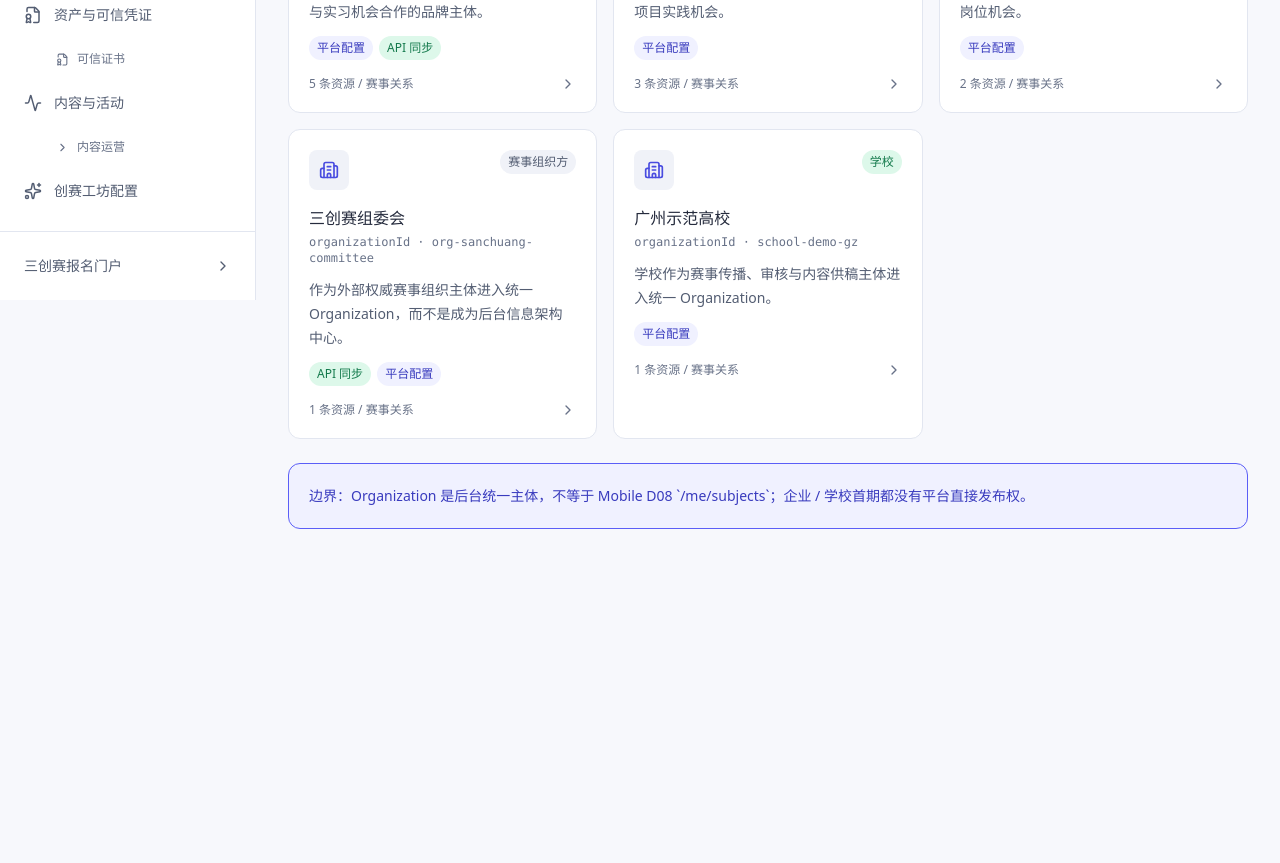
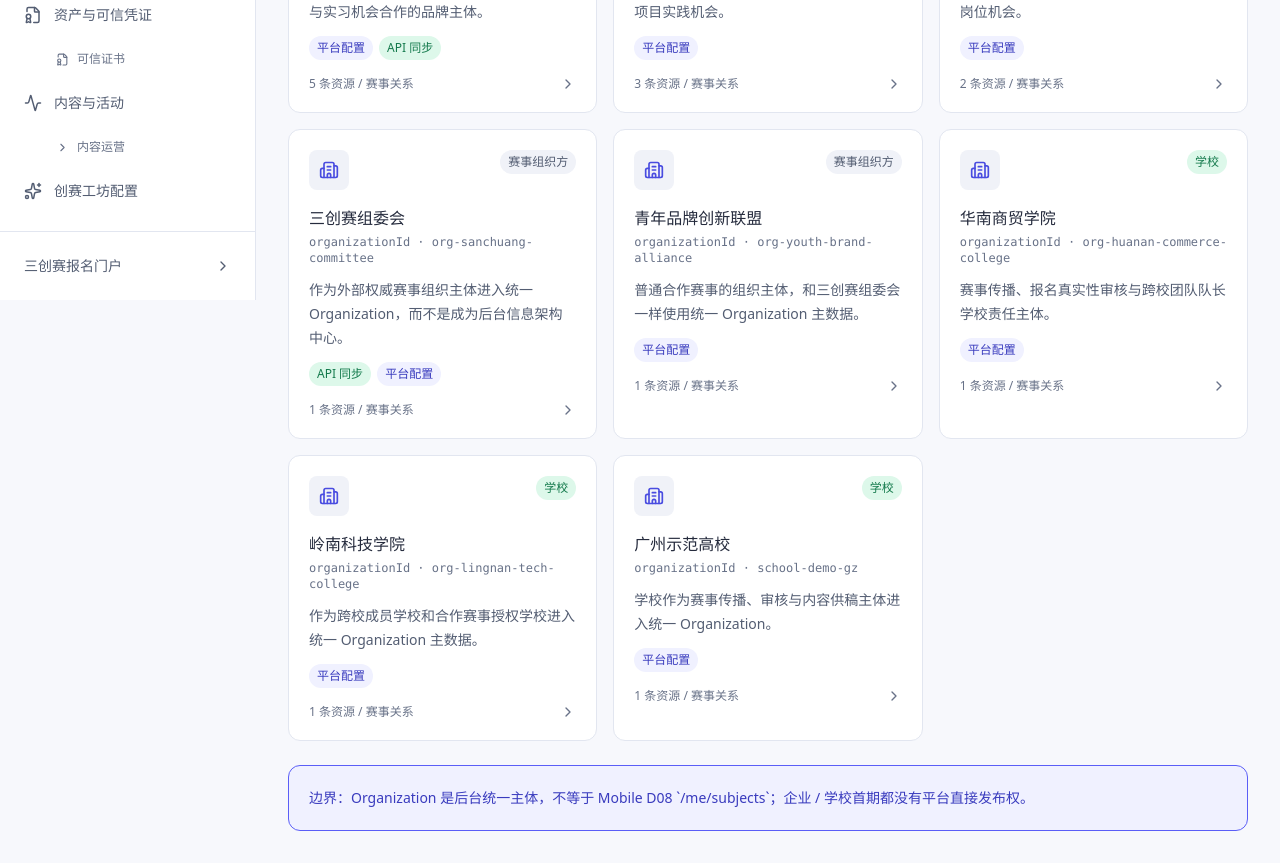
Before and after one commit to dangjingtao/core-industry-college-prototype, a React (Vite) app in the folder apps/pc/: page /admin/organizations in a window 1280 px wide. Shown: the part 500-1363 px from the top of the page. Before the commit the page ends 1061 px from the top, so only its background shows below. Built offline with nearby package versions, Linux system fonts and the light colour scheme.

Commit message:
fix(pc02): add canonical school and organizer organizations

```diff
--- a/apps/pc/src/admin/PC03State.tsx
+++ b/apps/pc/src/admin/PC03State.tsx
@@ -85,6 +85,33 @@ export const pc03Organizations: OrganizationRecord[] = [
     relations: [{ kind: "赛事", label: "第十六届三创赛", stableId: "sanchuang-16", to: "/admin/competitions/objects/sanchuang-16" }],
   },
   {
+    id: "org-youth-brand-alliance",
+    name: "青年品牌创新联盟",
+    type: "赛事组织方",
+    summary: "普通合作赛事的组织主体，和三创赛组委会一样使用统一 Organization 主数据。",
+    trust: "平台配置赛事的组织关系由 stable organizationId 维护，不使用展示名作为关系键。",
+    sources: ["平台配置"],
+    relations: [{ kind: "赛事", label: "2026 青年品牌创新挑战赛", stableId: "innovation-cup-2026", to: "/admin/competitions/objects/innovation-cup-2026" }],
+  },
+  {
+    id: "org-huanan-commerce-college",
+    name: "华南商贸学院",
+    type: "学校",
+    summary: "赛事传播、报名真实性审核与跨校团队队长学校责任主体。",
+    trust: "学校审核责任通过 organizationId + competitionId 表达，不依赖中文校名匹配。",
+    sources: ["平台配置"],
+    relations: [{ kind: "赛事 Scope", label: "第十六届三创赛 · 队长学校审核范围", stableId: "org-huanan-commerce-college+sanchuang-16" }],
+  },
+  {
+    id: "org-lingnan-tech-college",
+    name: "岭南科技学院",
+    type: "学校",
+    summary: "作为跨校成员学校和合作赛事授权学校进入统一 Organization 主数据。",
+    trust: "成员学校关系通过 schoolOrganizationId 表达；不会因此获得跨校团队第二审批责任。",
+    sources: ["平台配置"],
+    relations: [{ kind: "赛事 Scope", label: "青年品牌创新挑战赛 · 学校范围", stableId: "org-lingnan-tech-college+innovation-cup-2026" }],
+  },
+  {
     id: "school-demo-gz",
     name: "广州示范高校",
     type: "学校",
@@ -94,6 +121,10 @@ export const pc03Organizations: OrganizationRecord[] = [
     relations: [{ kind: "赛事 Scope", label: "第十六届三创赛 · 本校审核范围", stableId: "school-demo-gz+sanchuang-16" }],
   },
 ];
+
+export function pc03OrganizationById(organizationId: string) {
+  return pc03Organizations.find(organization => organization.id === organizationId);
+}
 
 const initialOpportunities: OpportunityRecord[] = [
   { id: "intern-1", title: "品牌增长实习生", organizationId: "northstar-beauty", city: "广州", mode: "实习", summary: "参与校园品牌项目、内容投放与活动复盘，适合有赛事 / 项目实践经历的学生。", skills: ["内容运营", "数据复盘", "项目执行"], status: "open" },
```
